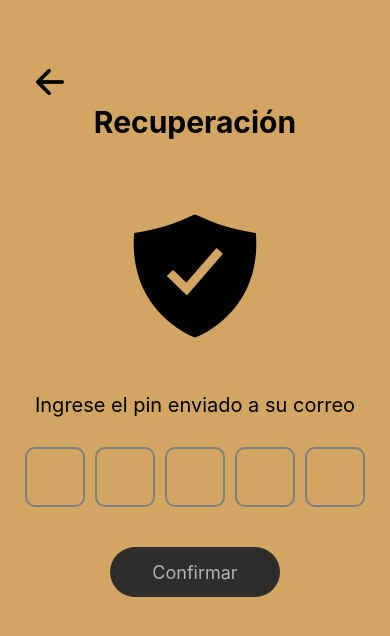
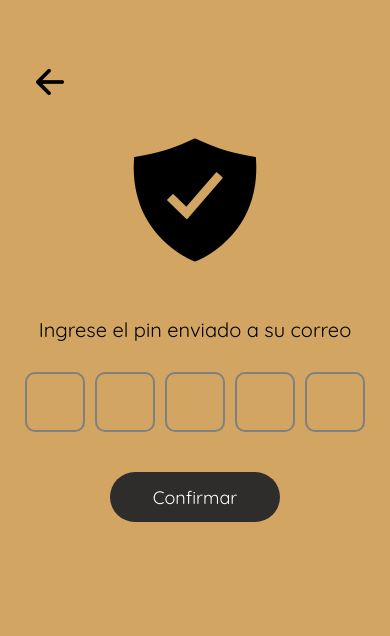
Before and after one commit to L3AC/HCG, a React Native app in the folder hcg/: screen /VerifCode in a window 390 px wide. Shown: the top 636 px of the page. Built offline with nearby package versions, Linux system fonts and the light colour scheme; no server answers.

Commit message:
Se me olvido cambiar esto

```diff
--- a/hcg/src/screens/NotLogged/Recup/VerifCode.js
+++ b/hcg/src/screens/NotLogged/Recup/VerifCode.js
@@ -33,8 +33,6 @@ const Producto = () => {
       <TouchableOpacity onPress={() => navigation.goBack()}>
         <Ionicons name="arrow-back" size={40} color="black" />
       </TouchableOpacity>
-      {/* Título de la pantalla de recuperación */}
-      <Text style={styles.title}>Recuperación</Text>
 
       {/* Imagen alusiva a la pantalla recuperación*/}
       <Ionicons style={styles.icono} name="shield-checkmark-sharp" size={140} color="black" />
@@ -108,7 +106,8 @@ const styles = StyleSheet.create({
   text: {
     marginTop: 40,
     fontSize: 20,
-    textAlign: 'center'
+    textAlign: 'center',
+    fontFamily: 'QuickSand'
   },
   title: {
     fontSize: 30,
@@ -117,7 +116,7 @@ const styles = StyleSheet.create({
   },
   icono:{ // estilo para el icono del escudo
     textAlign: 'center',
-    marginTop: 60,
+    marginTop: 20,
   },
   input: { // apartado de input
     marginTop: 30,
@@ -150,8 +149,9 @@ const styles = StyleSheet.create({
     justifyContent: 'center',
     alignItems: 'center',
     textAlign: 'center',
-    color: '#B3B3B3',
+    color: '#fff',
     fontSize: 18,
+    fontFamily: 'QuickSand'
   },
   containerButton: {
     marginTop: 20,
```
